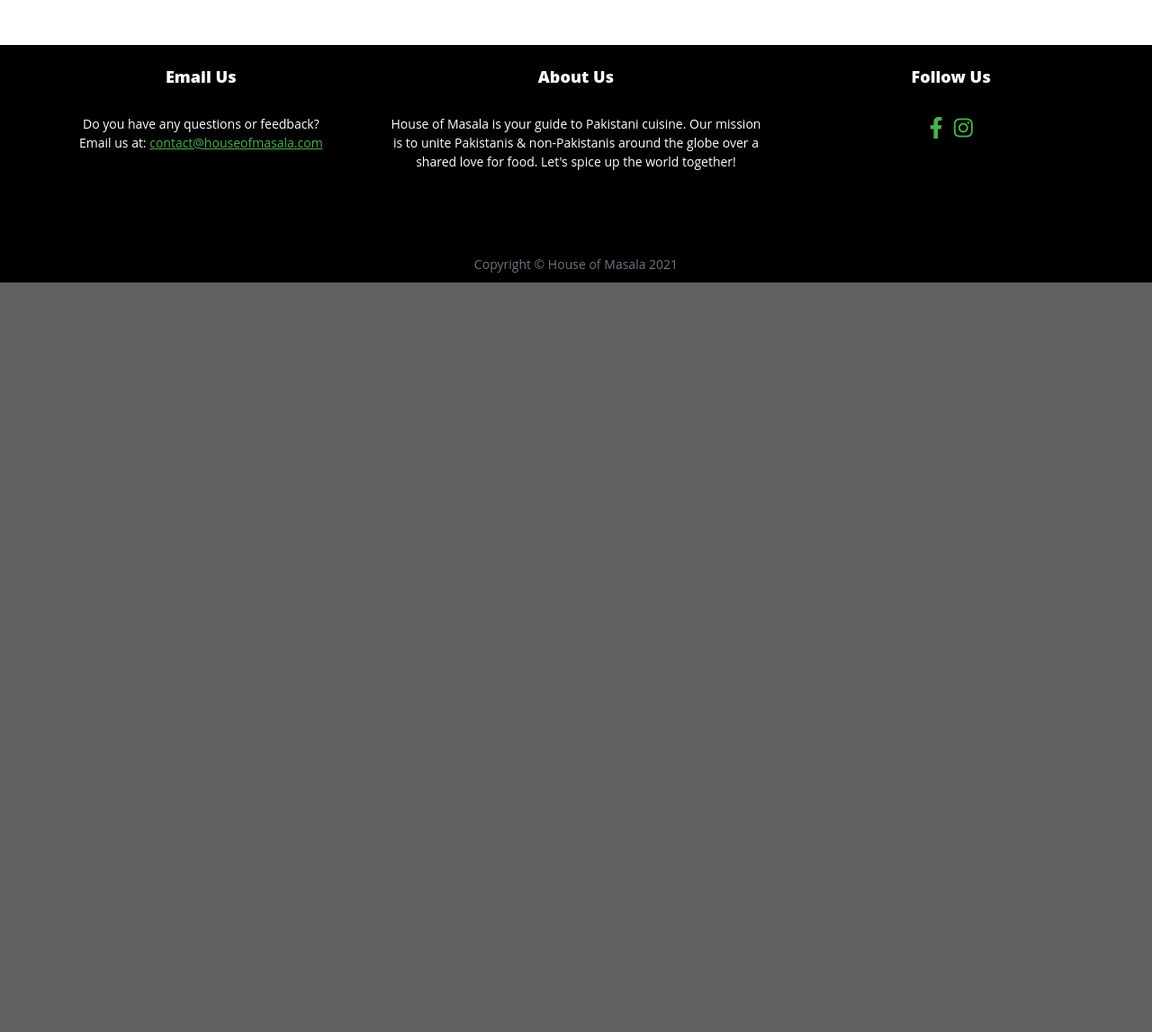
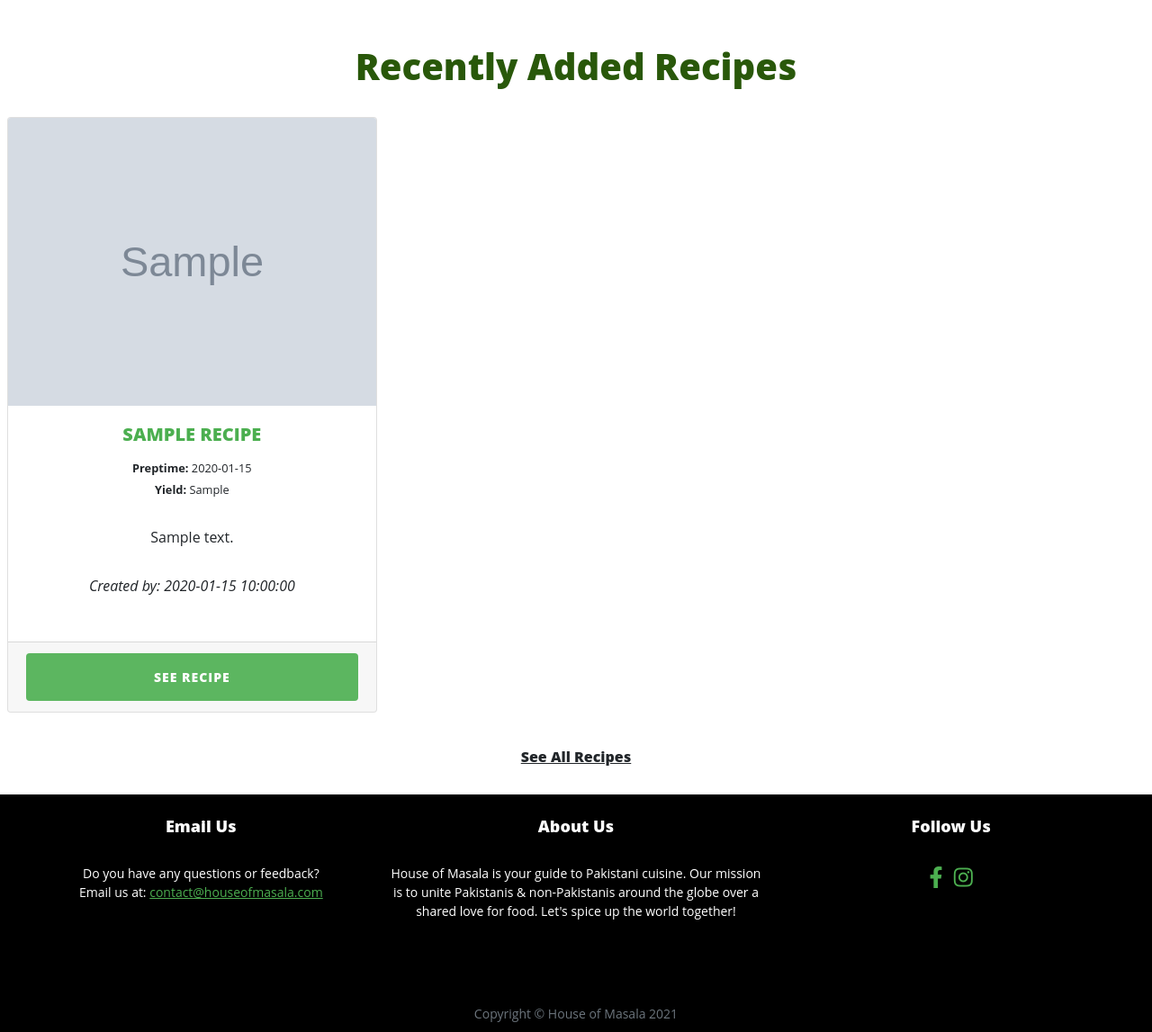
Before and after one commit to ZahraSadiq/Milestone3_HouseofMasala, a Flask app: page / in a window 1280 px wide. Shown: the part 681-1828 px from the top of the page at 90% size. Before the commit the page ends 995 px from the top, so only its background shows below. Run offline with Flask 2, Linux system fonts and the light colour scheme; grey boxes marked "Sample" are stand-in pictures; a database or web service that is not in the repository returns one stand-in record (values such as "Sample title"); some libraries are stand-ins or nearby versions.

Commit message:
Created recently added recipe section on homepage

```diff
--- a/run.py
+++ b/run.py
@@ -23,7 +23,9 @@ mongo = PyMongo(app)
 
 @app.route("/")
 def index():
-    return render_template("index.html")
+    recipe = mongo.db.recipes.find().sort("<recipe_id>", 1).limit(3)
+    return render_template(
+        "index.html", page_title="Recently Added Recipes", recipes=recipe)
 
 
 # Register
--- a/static/css/style.css
+++ b/static/css/style.css
@@ -5,6 +5,16 @@
 .page-headers {
     color: #29580a;
 }
+
+.cta-link {
+    color: #212529;
+    text-decoration: underline;
+}
+
+.cta-link:hover {
+    color: #4CAF50;
+}
+
 
 /* Recipes buttons */
 .btn {
--- a/templates/index.html
+++ b/templates/index.html
@@ -17,6 +17,35 @@
             </div>
         </div>
     </header>
-    <h1>{{ page_title }}</h1>
+    <h1 class="text-center page-headers">{{ page_title }}</h1>
+    <br>
+    <!-- Card to display user's recipes -->
+    <div class="row no-gutters text-center">
+        {% for recipe in recipes %}
+            <div class="col-12 col-sm-12 col-md-6 col-lg-4 mb-3">
+                <div class="card h-100 mx-2">
+                    <img class="card-img-top" src="{{ recipe.recipe_image }}" alt="{{ recipe.recipe_name }}">
+                    <div class="card-body">
+                        <h5 class="card-title"><a href="{{ url_for('recipe', recipe_id=recipe._id) }}">{{ recipe.recipe_name.upper() }}</a></h5>
+                        <ul class="list-unstyled">
+                            <li><small><strong>Preptime: </strong>{{ recipe.recipe_preptime }}</small></li>
+                            <li><small><strong>Yield: </strong> {{ recipe.recipe_servings }}</small></li>
+                        </ul>
+                        <p class="card-text"> {{ recipe.recipe_description }}</p>
+                        <p><em>Created by: {{ recipe.created_by }}</em></p>
+                    </div>
+                    <div class="card-footer">
+                        <a href="{{ url_for('recipe', recipe_id=recipe._id) }}" class="btn btn-recipes">See Recipe</a>
+                    </div>
+                </div>
+            </div>
+        {% endfor %}
+    </div>
+    <br>
+    <div class="text-center">
+        <h6><a href="{{ url_for('recipes') }}" class="cta-link">See All Recipes</a></h6>
+    </div>
+    <br>
+
 
 {% endblock %}
```
